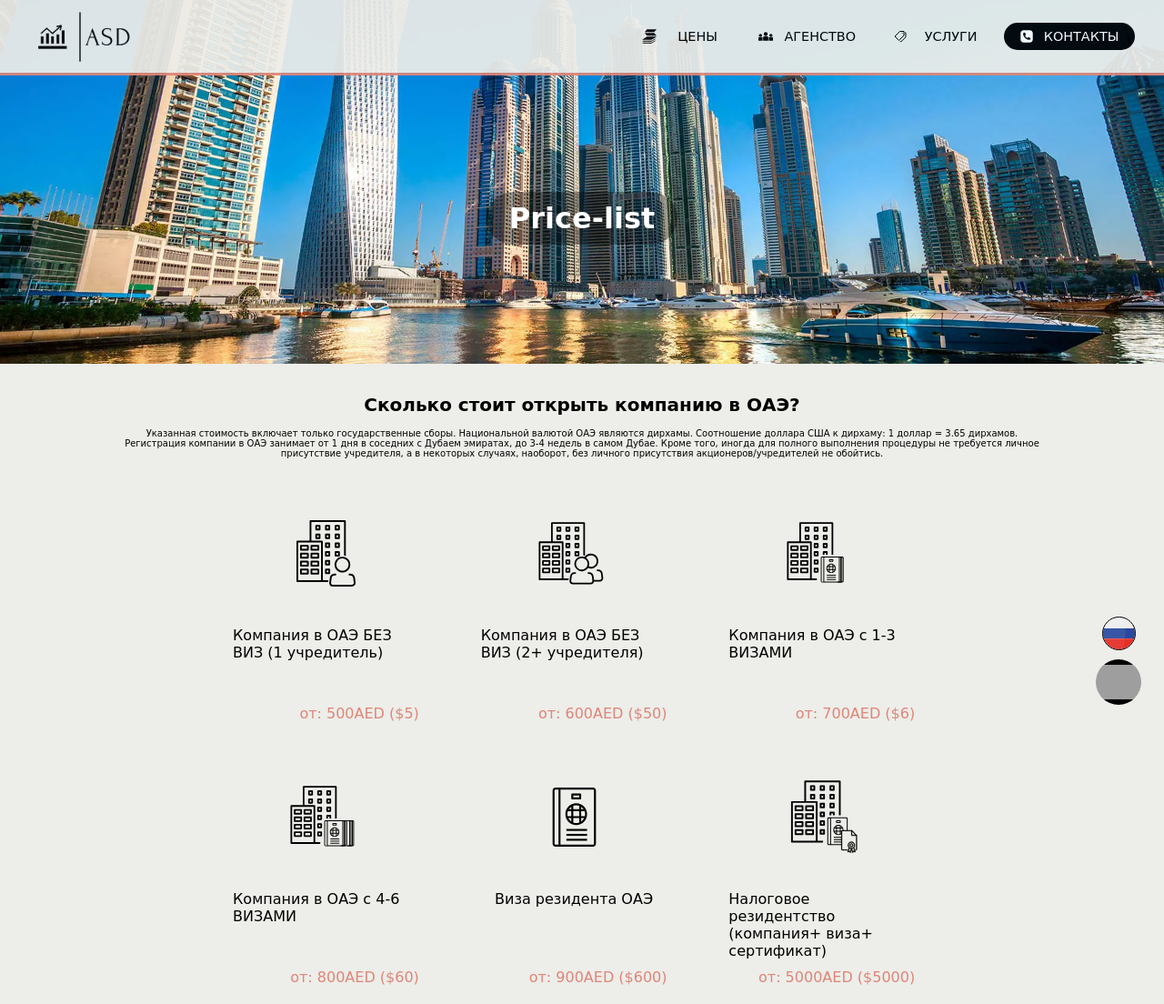
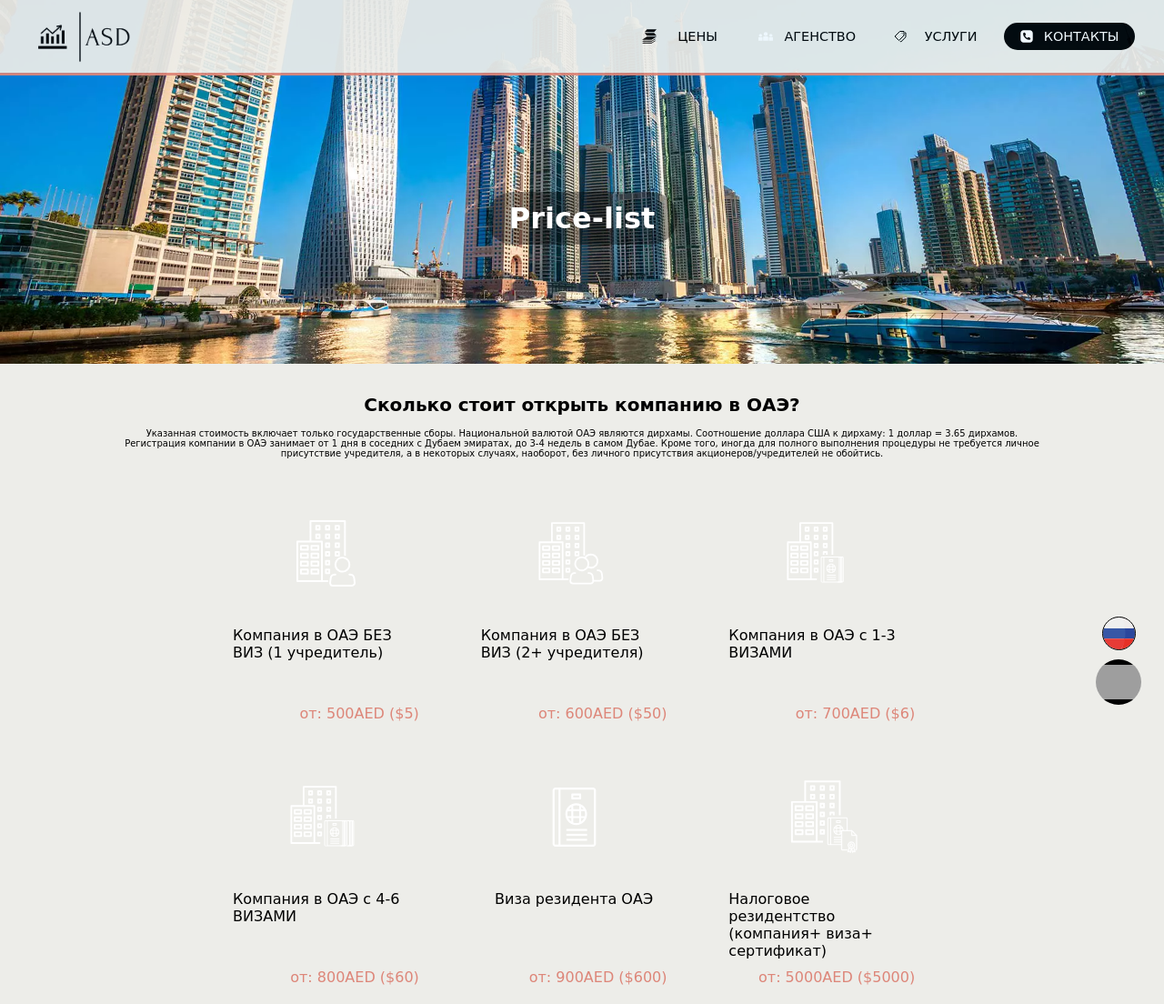
Before and after one commit to bezumnui/attache.ae, a Flask app: page /pricing in a window 1280 px wide. Shown: the whole page at 91% size. Run offline with Flask 2, Linux system fonts and the light colour scheme; grey boxes are pictures that could not be loaded.

Commit message:
change variables.css and change google fonts

```diff
--- a/static/scripts/appearance.js
+++ b/static/scripts/appearance.js
@@ -81,67 +81,47 @@ function onAppear(first) {
     // --appear-image: url("static/icons/sun.svg");
 
 
-    if (nowAppear == "white") {
+    if (nowAppear === "white") {
 
-        r.style.setProperty("--main-bg-color", "#2c2c2c");
-        r.style.setProperty("--second-color", "#0082ca");
-        r.style.setProperty("--main-text-color", "white");
-        r.style.setProperty("--second-text-color", "black");
-        r.style.setProperty("--appear-image", "url(\"../../static/icons/sun.svg\")");
-        r.style.setProperty("--burger-icon", "url(\"../../static/icons/burger.svg\")");
-        r.style.setProperty("--head-logo-image", "url(\"../../static/images/head_logo.png\")");
-        r.style.setProperty("--speed-icon", "url(\"../../static/icons/speed.svg\")");
-
-        r.style.setProperty("--prepair-image", "url(../../static/icons/white-papers.svg)");
-        r.style.setProperty("--agency-image", "url(../../static/icons/peoples.svg)");
-        r.style.setProperty("--services-image", "url(../../static/icons/tags.svg)");
-        r.style.setProperty("--contacts-image", "url(../../static/icons/black-phone.svg)");
-        r.style.setProperty("--contacts-image-mobi", "url(../../static/icons/phone.svg)");
-
-        r.style.setProperty("--hotel-image", "url(../../static/images/hotel.webp)");
-
-
-        r.style.setProperty("--item1-icon", "url(../../static/icons/company_one.svg)");
-        r.style.setProperty("--item2-icon", "url(../../static/icons/company_two.svg)");
-        r.style.setProperty("--item3-icon", "url(../../static/icons/visa_four.svg)");
-        r.style.setProperty("--item4-icon", "url(../../static/icons/visa_six.svg)");
-        r.style.setProperty("--item5-icon", "url(../../static/icons/visa.svg)");
-        r.style.setProperty("--item6-icon", "url(../../static/icons/cert.svg)");
-
-
+        // r.style.setProperty("--main-bg-color", "#2c2c2c");
+        // r.style.setProperty("--second-color", "#0082ca");
+        // r.style.setProperty("--main-text-color", "white");
+        // r.style.setProperty("--second-text-color", "black");
+        // r.style.setProperty("--appear-image", "url(\"../../static/icons/sun.svg\")");
+        // r.style.setProperty("--burger-icon", "url(\"../../static/icons/burger.svg\")");
+        // r.style.setProperty("--head-logo-image", "url(\"../../static/images/head_logo.png\")");
+        // r.style.setProperty("--speed-icon", "url(\"../../static/icons/speed.svg\")");
+        //
+        // r.style.setProperty("--prepair-image", "url(../../static/icons/white-papers.svg)");
+        // r.style.setProperty("--agency-image", "url(../../static/icons/peoples.svg)");
+        // r.style.setProperty("--services-image", "url(../../static/icons/tags.svg)");
+        // r.style.setProperty("--contacts-image", "url(../../static/icons/black-phone.svg)");
+        // r.style.setProperty("--contacts-image-mobi", "url(../../static/icons/phone.svg)");
+        //
+        // r.style.setProperty("--hotel-image", "url(../../static/images/hotel.webp)");
+        //
+        //
+        // r.style.setProperty("--item1-icon", "url(../../static/icons/company_one.svg)");
+        // r.style.setProperty("--item2-icon", "url(../../static/icons/company_two.svg)");
+        // r.style.setProperty("--item3-icon", "url(../../static/icons/visa_four.svg)");
+        // r.style.setProperty("--item4-icon", "url(../../static/icons/visa_six.svg)");
+        // r.style.setProperty("--item5-icon", "url(../../static/icons/visa.svg)");
+        // r.style.setProperty("--item6-icon", "url(../../static/icons/cert.svg)");
+        r.classList.toggle("dark-theme");
+        r.classList.remove("white-theme");
         nowAppear = "black";
         setCookie("appear", "black", 10);
 
 
     }
-    else if (nowAppear == "black"){
-        r.style.setProperty("--main-bg-color", "#edede9");
-        r.style.setProperty("--second-color", "#dd8679");
-        r.style.setProperty("--main-text-color", "black");
-        r.style.setProperty("--second-text-color", "white");
-        r.style.setProperty("--appear-image", "url(\"../../static/icons/moon.svg\")");
-        r.style.setProperty("--burger-icon", "url(\"../../static/icons/bburger.svg\")");
-        r.style.setProperty("--head-logo-image", "url(\"../../static/images/bhead_logo.png\")");
-        r.style.setProperty("--speed-icon", "url(\"../../static/icons/bspeed.svg\")");
-
-        r.style.setProperty("--prepair-image", "url(../../static/icons/black-papers.svg)");
-        r.style.setProperty("--agency-image", "url(../../static/icons/black-peoples.svg)");
-        r.style.setProperty("--services-image", "url(../../static/icons/black-tags.svg)");
-        r.style.setProperty("--contacts-image", "url(../../static/icons/phone.svg)");
-        r.style.setProperty("--contacts-image-mobi", "url(../../static/icons/black-phone.svg)");
-        r.style.setProperty("--hotel-image", "url(../../static/images/white-hotel.webp)");
-
-
-        r.style.setProperty("--item1-icon", "url(../../static/icons/bcompany_one.svg)");
-        r.style.setProperty("--item2-icon", "url(../../static/icons/bcompany_two.svg)");
-        r.style.setProperty("--item3-icon", "url(../../static/icons/bvisa_four.svg)");
-        r.style.setProperty("--item4-icon", "url(../../static/icons/bvisa_six.svg)");
-        r.style.setProperty("--item5-icon", "url(../../static/icons/bvisa.svg)");
-        r.style.setProperty("--item6-icon", "url(../../static/icons/bcert.svg)");
-
+    else {
+        r.classList.toggle("white-theme");
+        r.classList.remove("dark-theme");
         nowAppear = "white";
         setCookie("appear", "white", 10);
-
     }
+    //
+    //
+    // }
 }
 onAppear(true);
--- a/static/styles/variables.css
+++ b/static/styles/variables.css
@@ -1,11 +1,14 @@
 :root {
+    --language-image: url("../../static/icons/english.svg");
+ }
+
+.dark-theme {
     --appear-var: black;
     --main-bg-color: #2c2c2c;
     --second-color: #0082ca;
     --main-text-color: white;
     --second-text-color: black;
     --appear-image: url("../../static/icons/sun.svg");
-    --language-image: url("../../static/icons/english.svg");
     --speed-icon: url("../../static/icons/speed.svg");
     --burger-icon: url("../../static/icons/burger.svg");
     --head-logo-image:url("../../static/images/head_logo.png");
@@ -14,5 +17,36 @@
     --services-image: url(../../static/icons/tags.svg);
     --contacts-image: url(../../static/icons/black-phone.svg);
     --contacts-image-mobi: url(../../static/icons/phone.svg);
-    --hotel-image: url(../../static/images/hotel.webp)
- }
+    --hotel-image: url(../../static/images/hotel.webp);
+    --item1-icon: url(../../static/icons/company_one.svg);
+    --item2-icon: url(../../static/icons/company_two.svg);
+    --item3-icon: url(../../static/icons/visa_four.svg);
+    --item4-icon: url(../../static/icons/visa_six.svg);
+    --item5-icon: url(../../static/icons/visa.svg);
+    --item6-icon: url(../../static/icons/cert.svg);
+}
+
+
+.white-theme {
+    --appear-var: black;
+    --main-bg-color: #edede9;
+    --second-color: #dd8679;
+    --main-text-color: black;
+    --second-text-color: white;
+    --appear-image: url("../../static/icons/moon.svg");
+    --speed-icon: url("../../static/icons/bspeed.svg");
+    --burger-icon: url("../../static/icons/bburger.svg");
+    --head-logo-image:url("../../static/images/bhead_logo.png");
+    --prepair-image: url(../../static/icons/black-papers.svg);
+    --agency-image: url(../../static/icons/peoples.svg);
+    --services-image: url(../../static/icons/black-tags.svg);
+    --contacts-image: url(../../static/icons/phone.svg);
+    --contacts-image-mobi: url(../../static/icons/black-phone.svg);
+    --hotel-image: url(../../static/images/white-hotel.webp);
+    --item1-icon: url(../../static/icons/bcompany_one.svg);
+    --item2-icon: url(../../static/icons/bcompany_two.svg);
+    --item3-icon: url(../../static/icons/bvisa_four.svg);
+    --item4-icon: url(../../static/icons/bvisa_six.svg);
+    --item5-icon: url(../../static/icons/bvisa.svg);
+    --item6-icon: url(../../static/icons/bcert.svg);
+}
--- a/templates/index-en.html
+++ b/templates/index-en.html
@@ -7,7 +7,7 @@
     <meta name="viewport" content="width=device-width, initial-scale=1.0">
     <link rel="preconnect" href="https://fonts.googleapis.com">
     <link rel="preconnect" href="https://fonts.gstatic.com" crossorigin>
-    <link href="https://fonts.googleapis.com/css2?family=Comfortaa:wght@500&family=Roboto+Slab:wght@300&display=swap" rel="preload" as="style">
+
     <link rel="stylesheet" href="static/styles/variables.css">
     <link rel="stylesheet" href="static/styles/overlay.css">
     <link rel="stylesheet" href="static/styles/index.css">
@@ -16,6 +16,7 @@
     <title>Attache</title>
 </head>
 <body>
+    <link href="https://fonts.googleapis.com/css2?family=Comfortaa:wght@500&family=Roboto+Slab:wght@300&display=swap">
     <!-- <script type="text/javascript">
         // var userLang = navigator.language || navigator.userLanguage;
         alert ("The language is: " + userLang);
--- a/templates/pricing-en.html
+++ b/templates/pricing-en.html
@@ -5,8 +5,8 @@
     <meta http-equiv="X-UA-Compatible" content="IE=edge">
     <meta name="viewport" content="width=device-width, initial-scale=1.0">
     <link rel="preconnect" href="https://fonts.googleapis.com">
+
     <link rel="preconnect" href="https://fonts.gstatic.com" crossorigin>
-    <link href="https://fonts.googleapis.com/css2?family=Comfortaa:wght@500&family=Roboto+Slab:wght@300&display=swap" rel="preload" as="style">
     <link rel="stylesheet" href="static/styles/variables.css">
     <link rel="stylesheet" href="static/styles/overlay.css">
     <link rel="stylesheet" href="static/styles/pricing.css">
@@ -14,6 +14,7 @@
     <title>Attache - pricing</title>
 </head>
 <body>
+    <link href="https://fonts.googleapis.com/css2?family=Comfortaa:wght@500&family=Roboto+Slab:wght@300&display=swap">
     <script src="static/scripts/appearance.js"></script>
     <script src="static/scripts/animations.js"></script>
     <script>setLang("en");</script>
--- a/templates/pricing-ru.html
+++ b/templates/pricing-ru.html
@@ -6,7 +6,7 @@
     <meta name="viewport" content="width=device-width, initial-scale=1.0">
     <link rel="preconnect" href="https://fonts.googleapis.com">
     <link rel="preconnect" href="https://fonts.gstatic.com" crossorigin>
-    <link href="https://fonts.googleapis.com/css2?family=Comfortaa:wght@500&family=Roboto+Slab:wght@300&display=swap" rel="preload" as="style">
+
     <link rel="stylesheet" href="static/styles/variables.css">
     <link rel="stylesheet" href="static/styles/overlay.css">
     <link rel="stylesheet" href="static/styles/pricing.css">
@@ -14,6 +14,7 @@
     <title>Attache - pricing</title>
 </head>
 <body>
+    <link href="https://fonts.googleapis.com/css2?family=Comfortaa:wght@500&family=Roboto+Slab:wght@300&display=swap">
     <script src="static/scripts/appearance.js"></script>
     <script src="static/scripts/animations.js"></script>
     <script>setLang("en");</script>
```
